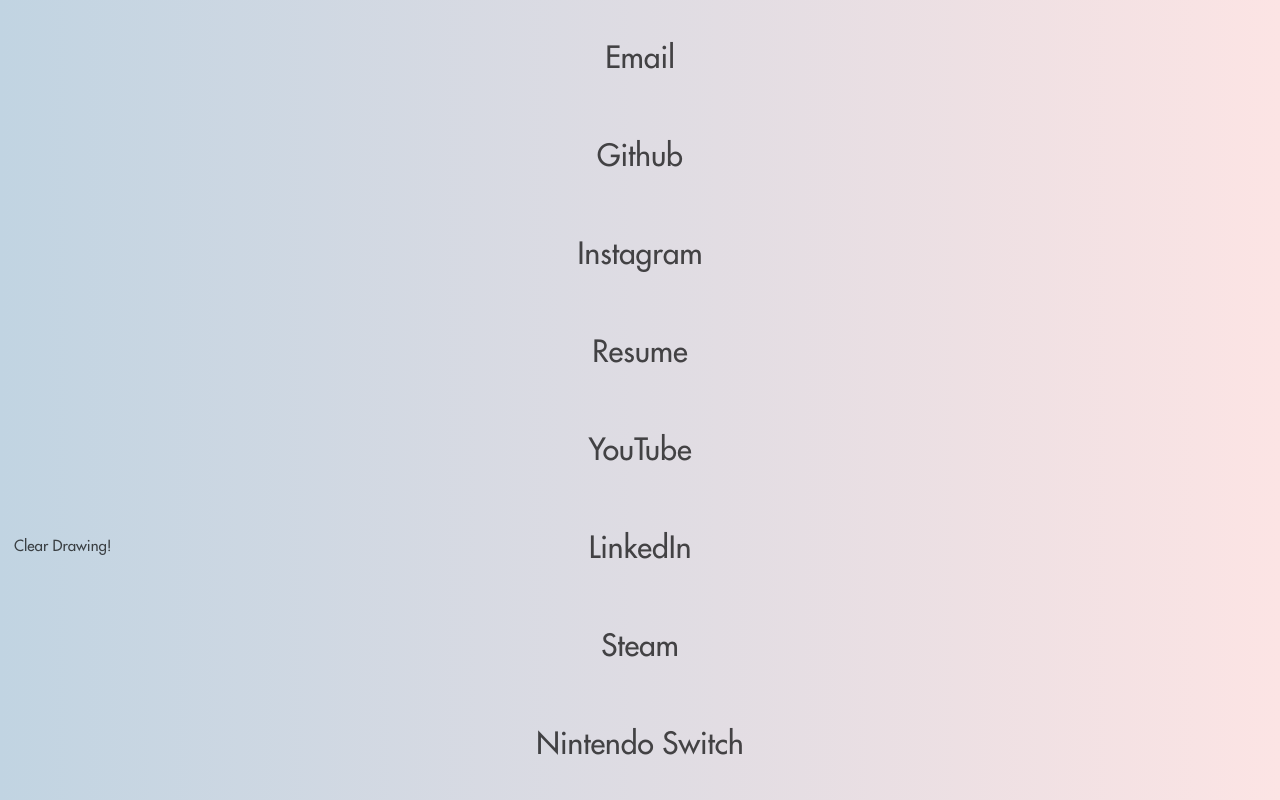
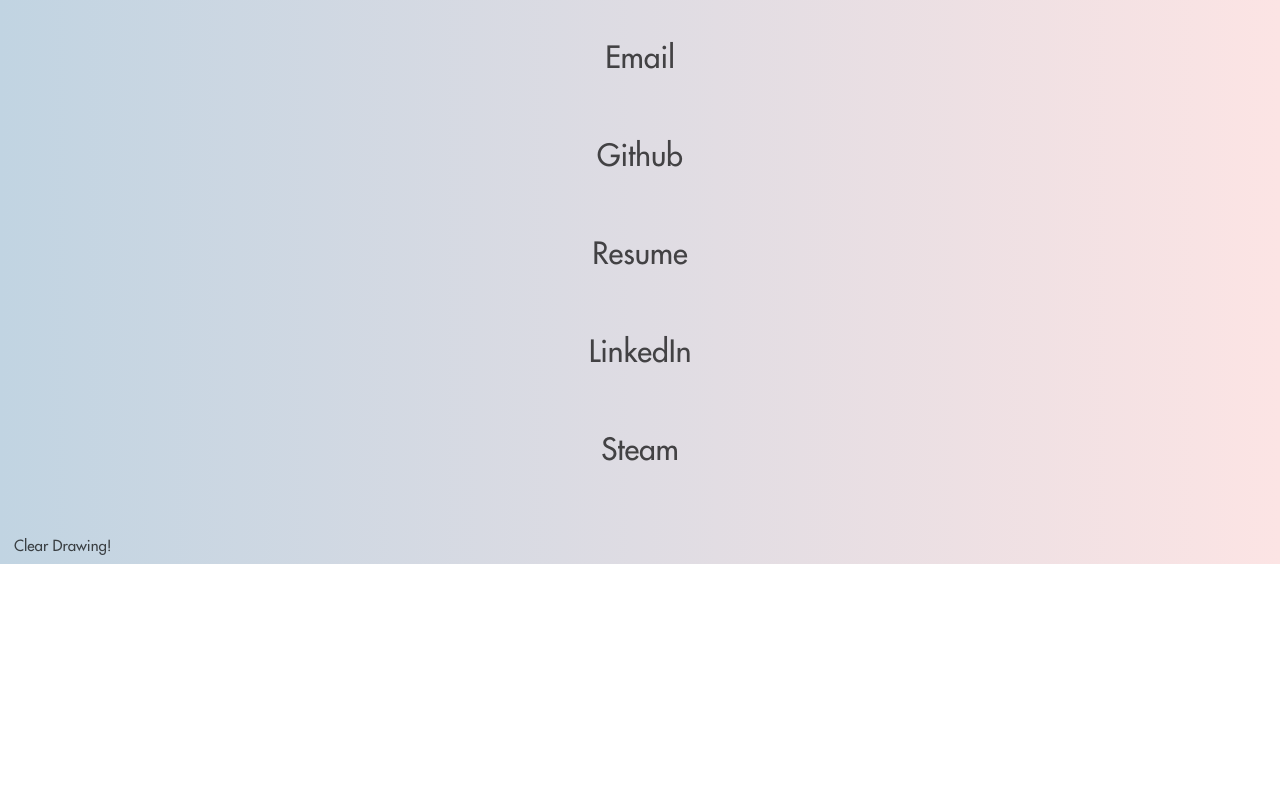
Before and after one commit to DannyDorito/jallison.co.uk, an Angular app: page /contact in a window 1280 px wide. Shown: the part 236-1036 px from the top of the page. After the commit the page ends 800 px from the top, so only its background shows below. Built offline with nearby package versions, Linux system fonts and the light colour scheme.

Commit message:
removed unused contact info

```diff
--- a/src/app/contact/contact.component.html
+++ b/src/app/contact/contact.component.html
@@ -3,10 +3,10 @@
   <a class="contact twitter" href="https://twitter.com/JohnAllis0n">Twitter</a>
   <a class="contact email" href="mailto:john@jallison.co.uk">Email</a>
   <a class="contact github" href="https://github.com/DannyDorito">Github</a>
-  <a class="contact instagram" href="https://www.instagram.com/johnallis0n">Instagram</a>
+  <!-- <a class="contact instagram" href="https://www.instagram.com/johnallis0n">Instagram</a> -->
   <a class="contact resume" href="https://drive.google.com/open?id=1vfRVABtD0naGsLoiwo4VFXHj2E340ocopp6vK-HTYoA">Resume</a>
-  <a class="contact youtube" href="https://www.youtube.com/channel/UCo-lbwUsZgmX0tVH7gixR1g">YouTube</a>
+  <!-- <a class="contact youtube" href="https://www.youtube.com/channel/UCo-lbwUsZgmX0tVH7gixR1g">YouTube</a> -->
   <a class="contact linkedin" href="https://www.linkedin.com/in/johnallison-">LinkedIn</a>
   <a class="contact steam" href="https://steamcommunity.com/id/Danny_Dorito">Steam</a>
-  <a class="contact switch" href="https://i.imgur.com/7v9Q0lI.png">Nintendo Switch</a>
+  <!-- <a class="contact switch" href="https://i.imgur.com/7v9Q0lI.png">Nintendo Switch</a> -->
 </div>
```
